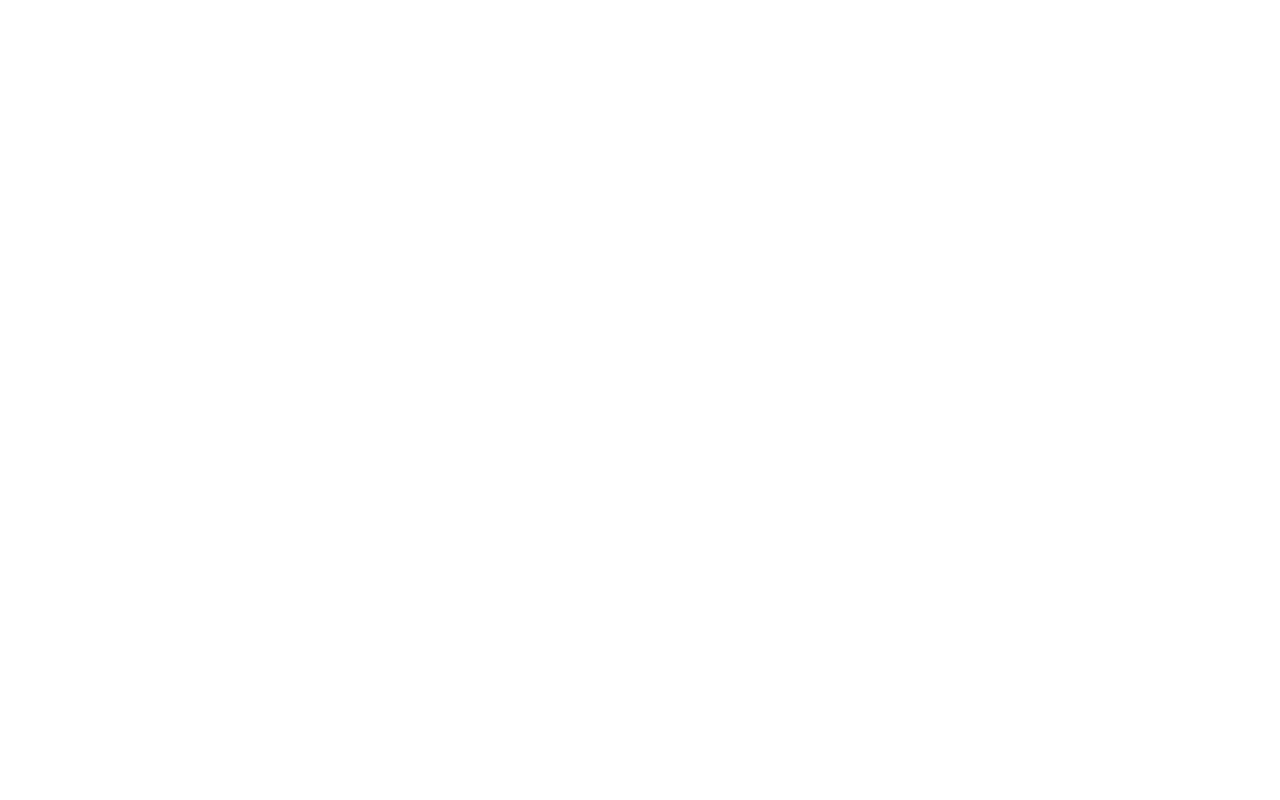
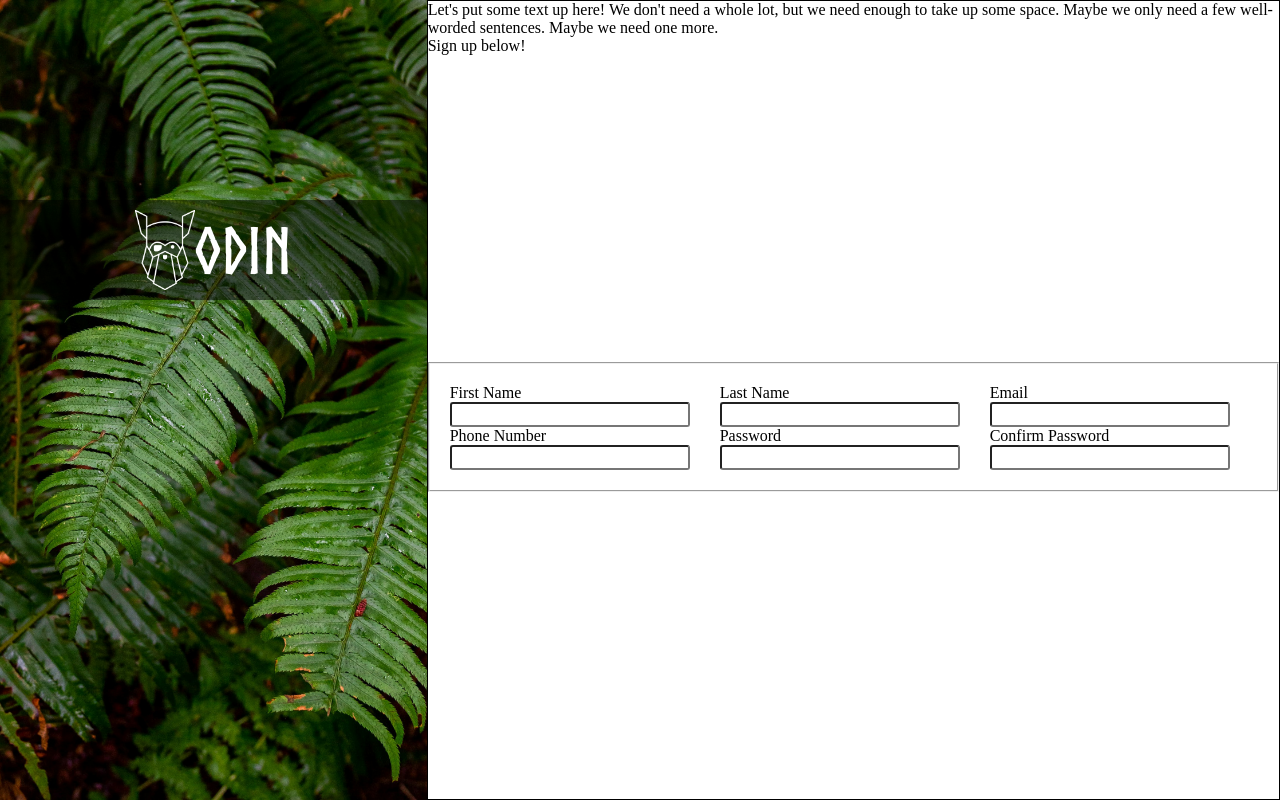
Before and after one commit to jachapman90/signup, a plain HTML site: page index.html in a window 1280 px wide. Drawn offline with Linux system fonts and the light colour scheme.

Commit message:
Place title card and for, begin styling form

```diff
--- a/index.html
+++ b/index.html
@@ -7,7 +7,63 @@
     <title>Sign-Up</title>
 </head>
 <body>
-
+    <div class="cont">
+        <div class="card">
+            <img src="./img/halie-west-25xggax4bSA-unsplash.jpg"
+                alt="A splash of ferns"
+                class="card-img"
+                width="1862"
+                height="2792">
+            <div class="logo">
+                <div class="card-heading">
+                    <img src="./img/odin-lined.png"
+                        alt="Odin logo outlined in white"
+                        width="380"
+                        height="508">
+                    <h1>ODIN</h1>
+                </div>
+            </div>
+        </div>
+        <div class="form-cont">
+            <div class="text-head">
+                <p>Let's put some text up here! We don't need a whole lot, but
+                    we need enough to take up some space. Maybe we only need a
+                    few well-worded sentences. Maybe we need one more.
+                </p>
+                <p>Sign up below!</p>
+            </div>
+            <div class="form">
+            <form>
+            <fieldset>
+            <div>
+                <label for="first_name">First Name</label>
+                <input type="text" id="first_name">
+            </div>
+            <div>
+                <label for="last_name">Last Name</label>
+                <input type="text" id="last_name">
+            </div>
+            <div>
+                <label for="email">Email</label>
+                <input type="email" id="email">
+            </div>
+            <div>
+                <label for="tel">Phone Number</label>
+                <input type="tel" id="tel">
+            </div>
+            <div>
+                <label for="password">Password</label>
+                <input type="password" id="password">
+            </div>
+            <div>
+                <label for="confirm">Confirm Password</label>
+                <input type="password" id="confirm">
+            </div>
+            </fieldset>
+            </form>
+        </div>
+        </div>
+    </div>
     <script type="text/javascript" src="./script.js"></script>
 </body>
 </html>
--- a/styles.css
+++ b/styles.css
@@ -0,0 +1,102 @@
+@font-face {
+    font-family: norse;
+    src: url(./Norse-Bold.otf);
+}
+
+* {
+    box-sizing: border-box;
+    margin: 0px;
+    padding: 0px;
+}
+
+.cont {
+    display: flex;
+    width: 100vw;
+    height: 100vh;
+/*    flex: 0 1 auto;
+    width: 100vw; */
+}
+
+.cont div {
+    display: flex;
+    flex: 1 1 auto;
+}
+
+.card {
+    width: 33.33%;
+    height: auto;
+    position: relative;
+}
+
+.card img {
+    height: auto;
+    object-fit: cover;
+    overflow: hidden;
+
+}
+
+.logo {
+    position: absolute;
+    color: white;
+    width: 100%;
+    top: 25vh;
+}
+
+.logo img {
+    height: 5em;
+    width: auto;
+}
+
+.card-heading {
+    background-color: rgba(0, 0, 0, .5);
+    width: 100%;
+    color: white;
+    justify-content: center;
+    align-items: center;
+    font-size: 1rem;
+    padding: 10px;
+}
+
+h1 {
+    font-family: norse, sans-serif;
+    font-size: 4rem;
+    padding: 0;
+    margin: 0;
+}
+
+.form-cont {
+    border: 1px solid black;
+    flex: 2 1;
+    width: 66.66%;
+    justify-content: center;
+    align-items: center;
+    flex-direction: column;
+}
+
+.form-cont input[type="text"],
+.form-cont input[type="email"],
+.form-cont input[type="tel"],
+.form-cont input[type="password"] {
+    width: 240px;
+    border-radius: 3px;
+    padding: 3px;
+}
+
+fieldset div {
+    flex-direction: column;
+    max-width: 250px;
+}
+
+
+
+fieldset {
+    padding: 20px;
+    display: flex;
+    flex-wrap: wrap;
+    column-gap: 20px;
+}
+
+.text-head {
+    flex-direction: column;
+
+}
```
